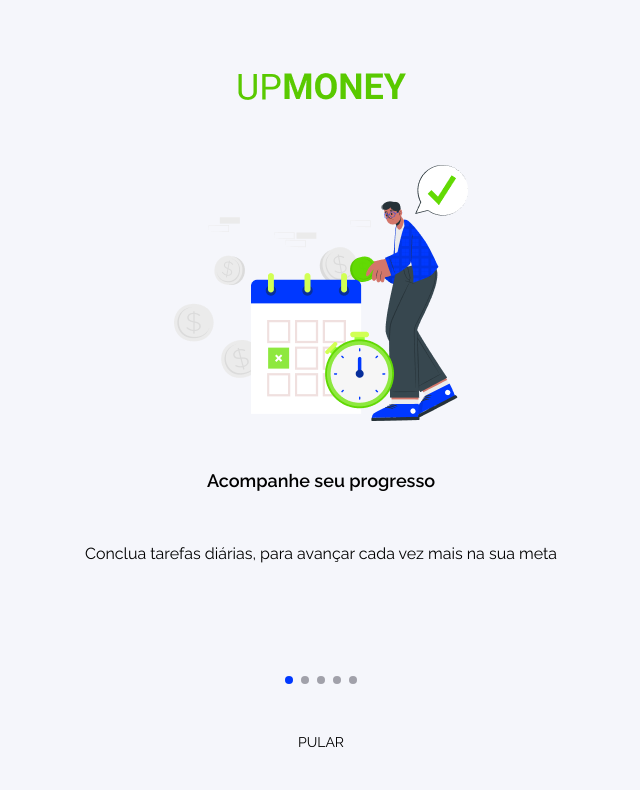
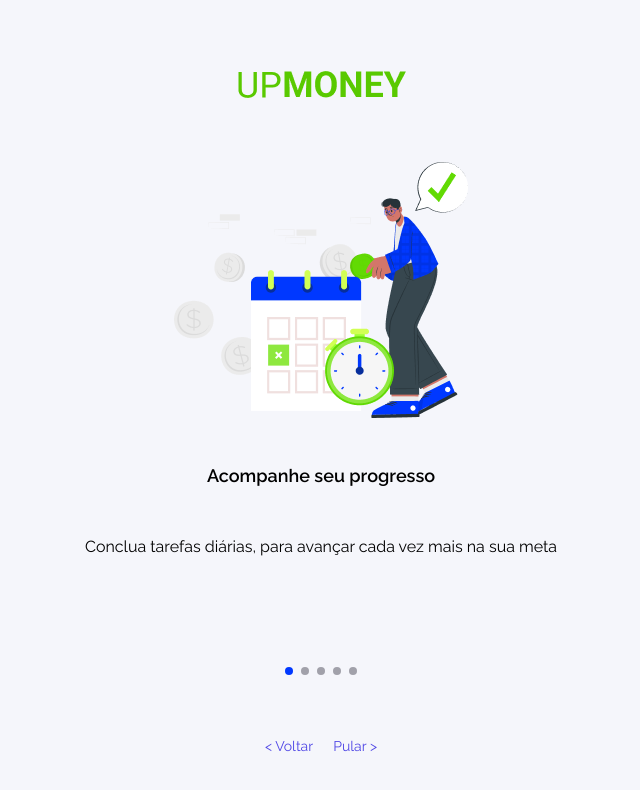
Before and after one commit to dpedersoli/desafio-chefao, a React (Vite) app in the folder desafiochefao/: page /tutorial in a window 1280 px wide. Shown: the top 790 px of the page, without its empty margins (319-959 px from the left). Built offline with nearby package versions, Linux system fonts and the light colour scheme.

Commit message:
alteraçoes front e back-end do Lucas

```diff
--- a/desafiochefao/src/pages/Goal.tsx
+++ b/desafiochefao/src/pages/Goal.tsx
@@ -25,7 +25,7 @@
         </div>
         <div className="pt-9 w-full">
           <Button content="Sair das dívidas" customClassName="!bg-white !text-black drop-shadow !font-normal !my-4 !h-12" leftImage="src\images\Goals\sair-das-dividas.png" />
-          <a href="/">
+          <a href="/home-tasks">
             <Button content="Juntar dinheiro" customClassName="!bg-white !text-black drop-shadow !font-normal !my-4 !h-12" leftImage="src\images\Goals\juntar-dinheiro.png" />
           </a>
           <Button content="Começar a investir" customClassName="!bg-white !text-black drop-shadow !font-normal !my-4 !h-12" leftImage="src\images\Goals\comecar-a-investir.png" />
--- a/desafiochefao/src/pages/Login.tsx
+++ b/desafiochefao/src/pages/Login.tsx
@@ -1,4 +1,4 @@
-import Logo from "../components/Logo";
+import Logo from "../components/logo";
 import Input from "../components/Input";
 import Button from "../components/Button";
 
@@ -26,7 +26,7 @@
           if (response.status === 200) {
             const token = response.data;
             localStorage.setItem("token", token);
-            navigate("/tutorial");
+            navigate("/intro-tutorial");
           }
         })
         .catch((error) => {
--- a/desafiochefao/src/pages/Register.tsx
+++ b/desafiochefao/src/pages/Register.tsx
@@ -33,7 +33,6 @@
         .catch((error) => {
           setError(error.message);
         });
-      console.log(data);
     },
     [data]
   );
@@ -51,7 +50,7 @@
                 <Input
                   id="name"
                   content="Nome"
-                  placeholder="Nome"
+                  placeholder="Nome Sobrenome"
                   type="text"
                   autoComplete="name"
                   pattern="[a-zA-Z- ]{2,30}$"
--- a/desafiochefao/src/pages/Tutorial.tsx
+++ b/desafiochefao/src/pages/Tutorial.tsx
@@ -53,6 +53,23 @@
     }
   };
 
+  ///////////////////LIXO -> MUDAR PARA -> SWIPE LEFT/RIGHT////////////////////
+  const previousStep = () => {
+    if (step != steps.length && step > 1) {
+      setStep(step - 1)
+    }
+  }
+
+  const nextStep = (answer: string) => {
+    setSavedAnswers([...savedAnswers, answer])
+    if (step === steps.length) {
+      //submit()
+    } else {
+      setStep(step + 1)
+    }
+  }
+  ///////////////////LIXO -> MUDAR PARA -> SWIPE LEFT/RIGHT////////////////////
+
   return (
     <div className="flex flex-col justify-evenly items-center text-center px-12 min-h-screen">
       <Logo customImageClassName="mb-12" />
@@ -78,7 +95,7 @@
         ))}
       </div>
       <div className="flex justify-center">
-        {step == 5 ? (
+        {/* {step == 5 ? (
           <a href="/goal">
             <Button content="VAMOS COMEÇAR" />
           </a>
@@ -88,7 +105,17 @@
               Pular{" "}
             </span>
           </div>
-        )}
+        )} */}
+
+        {/* ///////////////////LIXO -> MUDAR PARA -> SWIPE LEFT/RIGHT -> DESCOMENTAR ACIMA //////////////////// */}
+        <div className="flex justify-center mt-4">
+          {step == 5
+            ?
+            <a href="/goal"><Button content="Começar Planejamento" /></a>
+            :
+            <div className="flex justify-between w-28"><span onClick={() => previousStep()} className="text-indigo-600 hover:text-indigo-500 text-sm">{'<'} Voltar</span> <span onClick={() => nextStep('')} className="text-indigo-600 hover:text-indigo-500 text-sm">Pular {'>'} </span></div>}
+          {/* ///////////////////LIXO -> MUDAR PARA -> SWIPE LEFT/RIGHT -> DESCOMENTAR ACIMA //////////////////// */}
+        </div>
       </div>
     </div>
   );
```
Also changed, not shown: 1 other file (tests, documents, lock files or other folders).
